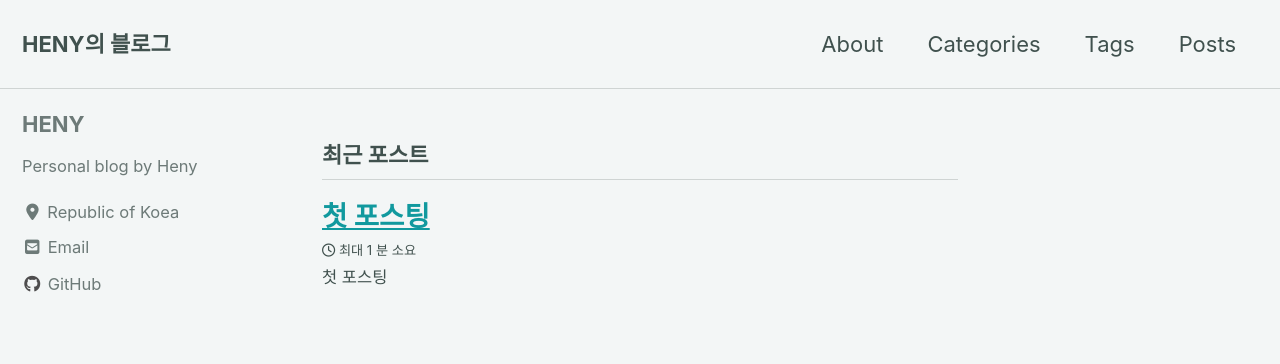
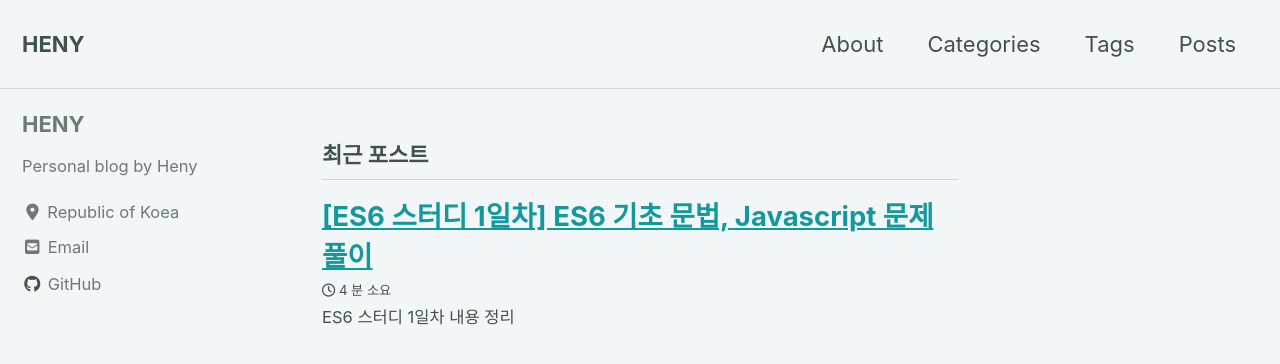
Before and after one commit to henylife/henylife.github.io, a Jekyll site: the page built from index.html, in a window 1280 px wide and 900 px high. Shown: the top 364 px of the window. Built offline with Jekyll 4.4.1, drawn with Linux system fonts in a browser that asks for light colours; cached includes are drawn as plain includes; nearby versions of some CDN libraries; the list of posts is cut into pages by our own code; part of the change alters nothing that is shown.

````diff
--- a/_config.yml
+++ b/_config.yml
@@ -16,17 +16,17 @@ minimal_mistakes_skin    : "mint" # "air", "aqua", "contrast", "dark", "dirt", "
 
 # Site Settings
 locale                   : "ko-KR"
-title                    : "Heny의 블로그"
+title                    : "Heny"
 title_separator          : "-"
 subtitle                 : # site tagline that appears below site title in masthead
 name                     : "HENY"
-description              : "HENY BLOG"
+description              : "HENY"
 url                      : "https://henylife.github.io/" # the base hostname & protocol for your site e.g. "https://mmistakes.github.io"
 baseurl                  : # the subpath of your site, e.g. "/blog"
 repository               : "henylife/henylife.github.com" # GitHub username/repo-name e.g. "mmistakes/minimal-mistakes"
 teaser                   : # path of fallback teaser image, e.g. "/assets/images/500x300.png"
 logo                     : # path of logo image to display in the masthead, e.g. "/assets/images/88x88.png"
-masthead_title           : "HENY의 블로그" # overrides the website title displayed in the masthead, use " " for no title
+masthead_title           : "HENY" # overrides the website title displayed in the masthead, use " " for no title
 # breadcrumbs            : true # true, false (default)
 words_per_minute         : 200
 comments:
@@ -194,7 +194,7 @@ kramdown:
   auto_ids: true
   footnote_nr: 1
   entity_output: as_char
-  toc_levels: 1..6
+  toc_levels: 1..2
   smart_quotes: lsquo,rsquo,ldquo,rdquo
   enable_coderay: false
 
--- a/_posts/2020-05-13-test.md
+++ /dev/null
@@ -1,11 +0,0 @@
----
-title: 첫 포스팅
-categories:
-- test
-tags:
-- posting
----
-
-# 첫 포스팅
-
-첫 포스팅 확인
--- /dev/null
+++ b/_posts/2020-05-29-es6-1.md
@@ -0,0 +1,286 @@
+---
+title: "[ES6 스터디 1일차] ES6 기초 문법, Javascript 문제 풀이"
+toc : true
+toc_label : "목차"
+---
+
+
+**ES6 스터디 1일차 내용 정리**
+
+참고) 학습했던 내용을 빠르게 볼 수 있도록 간략하게 정리해 놓은 문서로, 자세한 내용은 누락되어 있음.
+
+# ECMAcript 6 이후 변경된 문법 확인
+아래의 내용은 ES6 이후 변경된 문법들 중 기초에 해당되는 부분만 기입했으며, 심화된 부분은 추후 학습이 필요함.
+
+## 1. let 과 const 선언
+
+|  | var | let | const |
+| -------- | -------- | -------- | -------- |
+| scope  | Function level     | block level     |block level |
+| 재선언 | O | X |X |
+| 재할당 | O  | O|X |
+
+
+**[let 선언]**
+```
+var x = 10;
+// Here x is 10
+{
+    let x = 2;
+  // Here x is 2
+	x = 3;
+	// Here x is 3
+	let x = 4; 	// Error 재선언 불가능
+}
+// Here x is 10
+```
+
+**[const 선언]**
+```
+var x = 10;
+// Here x is 10
+{
+    const x = 2;
+  // Here x is 2
+	x = 3; // Error 재할당 불가능
+	let x = 4; // Error 재선언 불가능
+}
+// Here x is 10
+```
+## 2. 템플릿 리터럴(Template Literal)
+템플릿 리터럴은 복잡한 변수를 String타입으로 나타낼 때 매우 유용하다.
+큰따옴표(")나 작은따옴표(') 대신 백틱(`, 키보드의 숫자 1 왼쪽에 위치)을 사용하여 나타낸다.
+
+```
+const name = 'Hanna';
+const year= 2020;
+const birth = 1993;
+const message = `제 이름은 ${name}이고, 나이는 ${year-birth+1}살입니다.`;
+// "제 이름은 Hanna이고, 나이는 28살입니다."
+```
+
+**[템플릿 리터럴의 개행]**
+백틱을 사용할 경우, 개행을 위해 \n을 사용하지 않아도 된다.
+```
+console.log("line 1\n" + "line 2");
+
+console.log(`line 1
+line 2`);
+
+// "line 1
+//  line 2"
+```
+
+**[Raw Strings (원래문자열) ]**
+String.raw 태그함수를 사용하면  escape sequences 처리하지 않고,
+템플릿 문자열을 입력한 대로 출력할 수 있다.
+```
+let s = String.raw`line 1\nline 2`;
+console.log(s);
+//line 1\nline 2
+```
+## 3. 화살표 함수 표현(arrow function expression)
+화살표 함수 표현은 function 표현에 비해 구문이 짧고  this를  바인딩 하지 않는다.
+(this는 추후 학습을 위해 넘어감)
+
+화살표 함수는 function 대신 화살표(=>)를 사용하여 표현하며,
+파라미터가 없을 경우 빈괄호를 넣어 사용하면 된다.
+```
+//ES6 이전
+setTimeout(function() {
+    console.log("1");
+}, 1000);
+
+//ES6 이후 아래와 같이 표현 가능
+setTimeout(() => { // 빈괄호
+    console.log("1");
+}, 1000);
+```
+
+그리고 함수가 한 줄로 표현 가능한 식일 경우 중괄호를 생략할 수 있다.
+```
+//ES6 이전
+var arr = [1,2,3,4,5]
+var result = arr.map(function(val) {
+    return val * val;
+})
+
+//ES6 이후 아래와 같이 표현 가능
+let arr = [1,2,3,4,5]
+let result = arr.map((val) => val * val);
+```
+
+## 4. 기본 매개변수(Default Parameters)
+함수를 선언할 때, 대입 연산자(=)를 이용하여 기본 매개변수를 설정할 수 있다.
+기본 매개변수를 사용하면 값이 없거나 undefined가 전달될 경우 매개변수를 기본값으로 초기화할 수 있다.
+```
+function multiply(a, b = 10) {
+  return a*b;
+}
+
+multiply(5, 2); // 50
+multiply(5); // 5
+multiply(5, undefined); // 5
+```
+
+## 5. 반복문(Loop)
+ES6 이후, for..in 과 for..of 가 추가되었다.
+
+**[for... in 반복문]**
+for...in 반복문을 사용하면 객체의 모든 키(key)를 순회할 수 있다.
+```
+const object = { a: 1, b: 2, c: 3 };
+
+for (const property in object) {
+  console.log(`${property}: ${object[property]}`);
+}
+
+// "a: 1"
+// "b: 2"
+// "c: 3"
+```
+Array에도 사용할 수도 있지만 일반적으로 Object를 제외한 객체에는 사용하지 않는 것이 좋다.
+for in으로 순회할 경우 해당 요소뿐 아니라 prototype chain을 따라 확장 속성들도 함께 순회하며,
+javascript 엔진에 따라 임의의 순서로 순회할 수 있기 때문이다.
+
+```
+Object.prototype.objCustom = function () {};
+Array.prototype.arrCustom = function () {};
+let obj = [1,2,3];
+obj.foo = "hello";
+
+for (let key in obj) {
+  console.log(key); // 0, 1, 2, foo, arrCustom, objCustom 가 출력됨
+}
+```
+
+**[for...of 반복문]**
+사용할 수 있는 반복 가능한 객체의 종류는 Array, String, Map, Set 등이 있다.
+
+for...of는 반복 가능한(iterable) 객체의 순회를 도와주는 반복문이다.
+때문에 Array만 반복할 수 있는 forEach 함수와 달리, 내부에 [Symbol.iterator]를 가진 객체라면 어떤 객체든 순회할 수 있다.
+ex) Array, String, Map, Set 등..
+```
+let iterable = [10, 20, 30];
+
+for (let val of iterable) {
+  console.log(val);
+
+	// 10
+	// 20
+	// 30
+}
+```
+참고)
+[https://www.w3schools.com/js/js_es6.asp](https://www.w3schools.com/js/js_es6.asp)
+[https://developer.mozilla.org/ko/docs/Web/JavaScript/Reference](https://developer.mozilla.org/ko/docs/Web/JavaScript/Reference)
+
+
+
+# Javascript 문제 (프로그래머스)
+
+
+## 1. 평균 구하기
+[https://programmers.co.kr/learn/courses/30/lessons/12944](https://programmers.co.kr/learn/courses/30/lessons/12944)
+
+
+> 학습내용 : foreach / reduce / map 차이
+
+공통점
+- 배열을 이용(순회)하여 원하는 결과값을 도출함
+
+차이점
+ - foreach : 리턴값이 없다
+ - reduce : 결과값을 리턴함
+ - map : 새로운 배열을 생성하여 리턴함
+
+
+**[foreach 사용 예제]**
+```
+function solution(arr) {
+    let answer = 0;
+    arr.forEach(a => answer += a);
+    return answer / arr.length;
+}
+```
+
+ **[reduce 사용 예제]**
+```
+function solution(arr) {
+    return arr.reduce((a,b)=>a+b) / arr.length;
+}
+```
+
+## 2. 문자열 다루기 기본
+[https://programmers.co.kr/learn/courses/30/lessons/12918](https://programmers.co.kr/learn/courses/30/lessons/12918)
+
+> 학습내용 : 정규표현식 / 숫자체크(isNaN,parseInt, ..etc)
+
+ **정규표현식 사용]**
+```
+function solution(s) {
+  let regex = /^\d{6}$|^\d{4}$/;
+  return regex.test(s);
+}
+```
+정규표현식 사이트
+[https://regexr.com/ ](https://regexr.com/ )
+[https://sometimes-n.tistory.com/34](https://sometimes-n.tistory.com/34)
+
+**[isNaN() 함수]**
+
+isNaN() 함수를 숫자인지 아닌지 판별할 때 많이 사용되지만, 몇몇 일반적이지 않은 규칙이 있으므로 사용 시 유의해야한다.
+NaN 는 "not a number" 으로써, 숫자가 아닌 것으로 정의한다.
+isNaN() 함수에서 "값이, 숫자값으로 강제되는 경우, IEEE-754 'Not A Number' 값인가?"라는 질문에 답하는 것으로 해석해야 한다.
+```
+isNaN(NaN);       // 참
+isNaN(undefined); // 참
+isNaN({});        // 참
+
+isNaN(true);      // 거짓
+isNaN(null);      // 거짓
+isNaN(37);        // 거짓
+
+isNaN("0.0314E+2"); // 거짓 IEEE-754 부동 소수점 값
+
+// 문자열
+isNaN("37");      // 거짓: "37"은 NaN이 아닌 숫자 37로 변환됩니다
+isNaN("37.37");   // 거짓: "37.37"은 NaN이 아닌 숫자 37.37로 변환됩니다
+isNaN("123ABC");  // 참: parseInt("123ABC")는 123이지만 Number("123ABC")는 NaN입니다
+isNaN("");        // 거짓: 빈 문자열은 NaN이 아닌 0으로 변환됩니다
+isNaN(" ");       // 거짓: 공백이 있는 문자열은 NaN이 아닌 0으로 변환됩니다
+
+// dates
+isNaN(new Date());                // 거짓
+isNaN(new Date().toString());     // 참
+
+isNaN("blabla")   // 참
+```
+## 3. 문자열을 정수로 바꾸기
+
+[https://programmers.co.kr/learn/courses/30/lessons/12925](https://programmers.co.kr/learn/courses/30/lessons/12925)
+
+> 학습내용 : Number(), ParseInt(), str/1, +str
+
+```
+function solution(s) {
+    return Number(s);
+		// return parseInt(s);
+}
+```
+```
+function solution(s) {
+    return s/1;
+}
+```
+```
+function solution(s) {
+    return +s;
+}
+```
+---
+
+
+
+(+) 다음 스터디 과제 : 자연수 뒤집어 배열로 만들기
+[https://programmers.co.kr/learn/courses/30/lessons/12932](https://programmers.co.kr/learn/courses/30/lessons/12932)
--- a/_sass/minimal-mistakes/_page.scss
+++ b/_sass/minimal-mistakes/_page.scss
@@ -108,7 +108,7 @@ body {
   p,
   li,
   dl {
-    font-size: 1em;
+    font-size: 0.8em;
   }
 
   /* paragraph indents */
````
